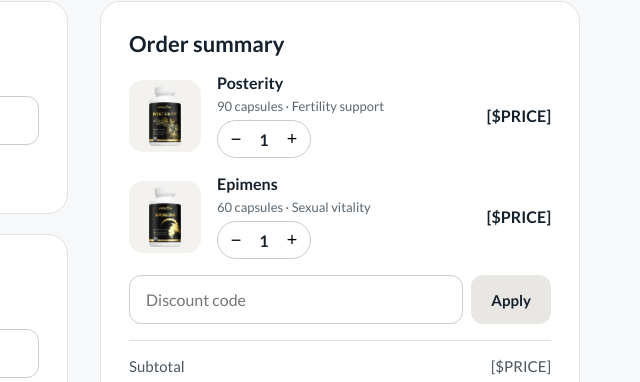
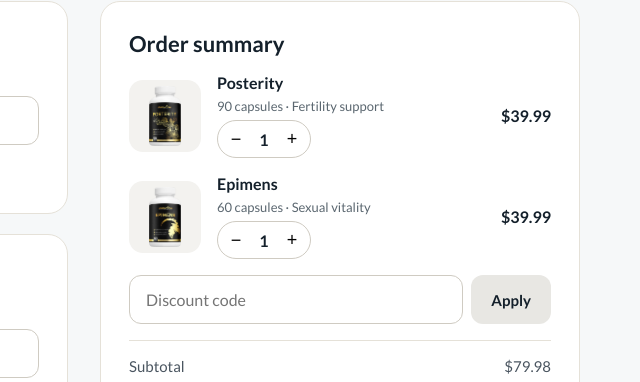
Before and after one commit to AliSalameh1/auravitae-website, a website: page public/checkout.html in a window 1280 px wide. Shown: the part 116-498 px from the top of the page, 640-1280 px from the left. Drawn offline with Linux system fonts and the light colour scheme.

Commit message:
Set Posterity and Epimens price to $39.99
Co-Authored-By: Claude Opus 5.5 <noreply@anthropic.com>
Claude-Session: https://claude.ai/code/session_01PeDtgCWrsZVrgWWmQ5gbVi

```diff
--- a/public/checkout.html
+++ b/public/checkout.html
@@ -57,11 +57,11 @@ a{color:#7A5C14}a:hover{color:#5C4610}
 
 <aside class="co-summary" aria-label="Order summary" style="position: sticky; top: 24px; background: #FFFFFF; border: 1px solid #E5E1D8; border-radius: 20px; padding: 28px; display: flex; flex-direction: column; gap: 16px">
 <h2 style="margin: 0; font-size: 22px; font-weight: 700">Order summary</h2>
-<div style="display: flex; align-items: center; gap: 16px"><div style="width: 72px; height: 72px; flex: none; background: #F3F2EF; border-radius: 14px; display: flex; align-items: center; justify-content: center"><img src="/images/posterity-bottle.png" alt="" style="height: 60px; width: auto"></div><div style="flex: 1; min-width: 0; display: flex; flex-direction: column; gap: 6px"><strong style="font-size: 16px">Posterity</strong><span style="font-size: 13px; color: #5B6770">90 capsules · Fertility support</span><div style="display: flex; align-items: center; gap: 0; border: 1px solid #CFCBC2; border-radius: 999px; width: fit-content"><button type="button" aria-label="Decrease Posterity quantity" style="border: 0; background: transparent; width: 36px; height: 36px; font-size: 18px; cursor: pointer">−</button><span style="min-width: 20px; text-align: center; font-weight: 700">1</span><button type="button" aria-label="Increase Posterity quantity" style="border: 0; background: transparent; width: 36px; height: 36px; font-size: 18px; cursor: pointer">+</button></div></div><strong style="font-size: 16px">[$PRICE]</strong></div>
-<div style="display: flex; align-items: center; gap: 16px"><div style="width: 72px; height: 72px; flex: none; background: #F3F2EF; border-radius: 14px; display: flex; align-items: center; justify-content: center"><img src="/images/epimens-bottle.png" alt="" style="height: 60px; width: auto"></div><div style="flex: 1; min-width: 0; display: flex; flex-direction: column; gap: 6px"><strong style="font-size: 16px">Epimens</strong><span style="font-size: 13px; color: #5B6770">60 capsules · Sexual vitality</span><div style="display: flex; align-items: center; gap: 0; border: 1px solid #CFCBC2; border-radius: 999px; width: fit-content"><button type="button" aria-label="Decrease Epimens quantity" style="border: 0; background: transparent; width: 36px; height: 36px; font-size: 18px; cursor: pointer">−</button><span style="min-width: 20px; text-align: center; font-weight: 700">1</span><button type="button" aria-label="Increase Epimens quantity" style="border: 0; background: transparent; width: 36px; height: 36px; font-size: 18px; cursor: pointer">+</button></div></div><strong style="font-size: 16px">[$PRICE]</strong></div>
+<div style="display: flex; align-items: center; gap: 16px"><div style="width: 72px; height: 72px; flex: none; background: #F3F2EF; border-radius: 14px; display: flex; align-items: center; justify-content: center"><img src="/images/posterity-bottle.png" alt="" style="height: 60px; width: auto"></div><div style="flex: 1; min-width: 0; display: flex; flex-direction: column; gap: 6px"><strong style="font-size: 16px">Posterity</strong><span style="font-size: 13px; color: #5B6770">90 capsules · Fertility support</span><div style="display: flex; align-items: center; gap: 0; border: 1px solid #CFCBC2; border-radius: 999px; width: fit-content"><button type="button" aria-label="Decrease Posterity quantity" style="border: 0; background: transparent; width: 36px; height: 36px; font-size: 18px; cursor: pointer">−</button><span style="min-width: 20px; text-align: center; font-weight: 700">1</span><button type="button" aria-label="Increase Posterity quantity" style="border: 0; background: transparent; width: 36px; height: 36px; font-size: 18px; cursor: pointer">+</button></div></div><strong style="font-size: 16px">$39.99</strong></div>
+<div style="display: flex; align-items: center; gap: 16px"><div style="width: 72px; height: 72px; flex: none; background: #F3F2EF; border-radius: 14px; display: flex; align-items: center; justify-content: center"><img src="/images/epimens-bottle.png" alt="" style="height: 60px; width: auto"></div><div style="flex: 1; min-width: 0; display: flex; flex-direction: column; gap: 6px"><strong style="font-size: 16px">Epimens</strong><span style="font-size: 13px; color: #5B6770">60 capsules · Sexual vitality</span><div style="display: flex; align-items: center; gap: 0; border: 1px solid #CFCBC2; border-radius: 999px; width: fit-content"><button type="button" aria-label="Decrease Epimens quantity" style="border: 0; background: transparent; width: 36px; height: 36px; font-size: 18px; cursor: pointer">−</button><span style="min-width: 20px; text-align: center; font-weight: 700">1</span><button type="button" aria-label="Increase Epimens quantity" style="border: 0; background: transparent; width: 36px; height: 36px; font-size: 18px; cursor: pointer">+</button></div></div><strong style="font-size: 16px">$39.99</strong></div>
 <div style="display: flex; gap: 8px"><label for="co-code" style="position: absolute; left: -9999px">Discount code</label><input id="co-code" type="text" placeholder="Discount code" style="width: 100%; box-sizing: border-box; border: 1px solid #CFCBC2; border-radius: 12px; padding: 14px 16px; font: 16px Lato, Inter, sans-serif; color: #14202B; background: #FFFFFF"><button type="button" style="border: 0; background: #E8E7E3; color: #14202B; font: 700 15px Lato, sans-serif; padding: 0 20px; border-radius: 12px; cursor: pointer">Apply</button></div>
 <div style="border-top: 1px solid #E5E1D8; padding-top: 16px; display: flex; flex-direction: column; gap: 10px">
-<div style="display: flex; justify-content: space-between; font-size: 15px; color: #4A5560"><span>Subtotal</span><span>[$PRICE]</span></div><div style="display: flex; justify-content: space-between; font-size: 15px; color: #4A5560"><span>Shipping</span><span>[$PRICE]</span></div><div style="display: flex; justify-content: space-between; font-size: 15px; color: #4A5560"><span>Estimated tax</span><span>[$PRICE]</span></div></div>
+<div style="display: flex; justify-content: space-between; font-size: 15px; color: #4A5560"><span>Subtotal</span><span>$79.98</span></div><div style="display: flex; justify-content: space-between; font-size: 15px; color: #4A5560"><span>Shipping</span><span>[$PRICE]</span></div><div style="display: flex; justify-content: space-between; font-size: 15px; color: #4A5560"><span>Estimated tax</span><span>[$PRICE]</span></div></div>
 <div style="border-top: 1px solid #E5E1D8; padding-top: 16px"><div style="display: flex; justify-content: space-between; font-size: 18px; font-weight: 700; color: #14202B"><span>Total</span><span>[$PRICE]</span></div></div>
 <button type="button" style="border: 0; background: #111111; color: #FFFFFF; font: 700 18px Lato, sans-serif; padding: 18px 24px; border-radius: 999px; cursor: pointer; box-shadow: 0 8px 20px rgba(20,20,20,0.15)">Place order</button>
 <p style="margin: 0; font-size: 12px; line-height: 1.5; color: #5B6770; text-align: center">By placing your order you agree to our <a href="/terms">Terms</a> and <a href="/terms#disclaimer">Disclaimer</a>.</p>
```
Also changed, not shown: public/epimens.html (+2 -2 lines), public/index.html (+2 -2 lines).
